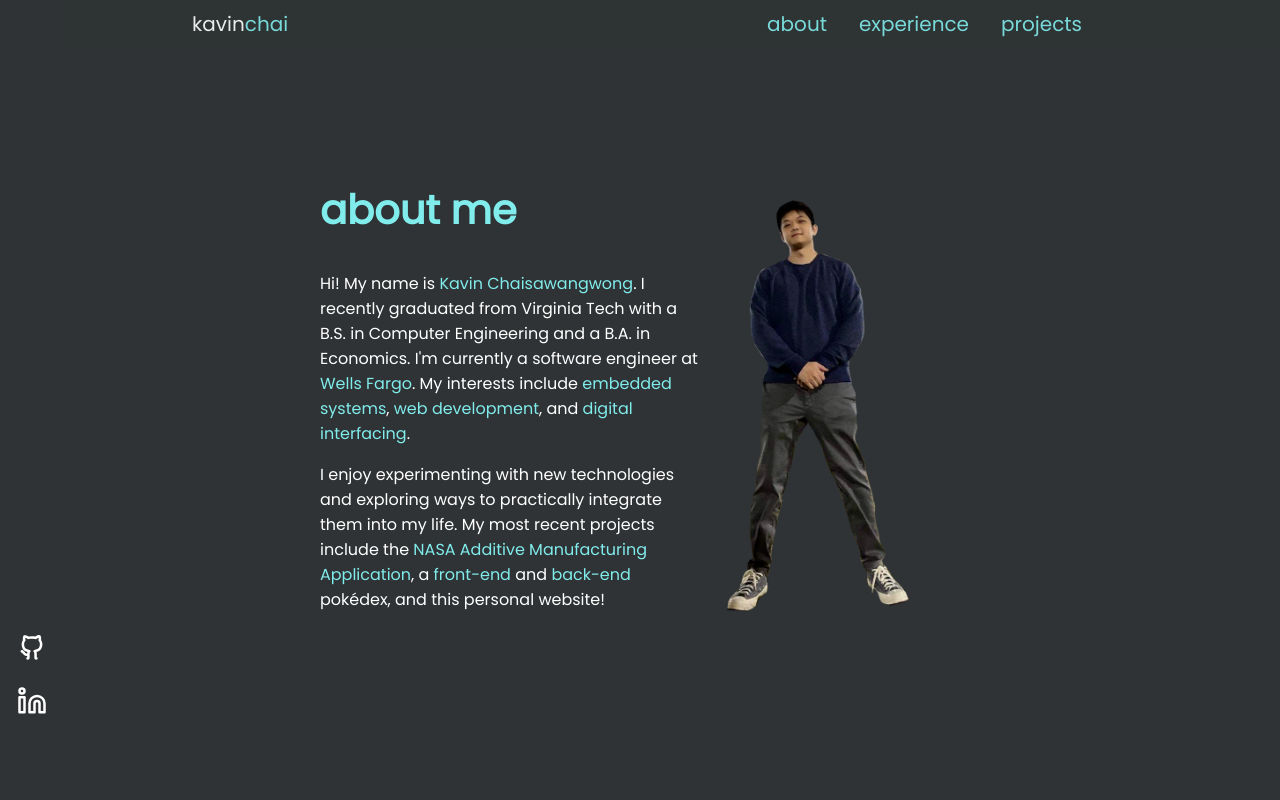
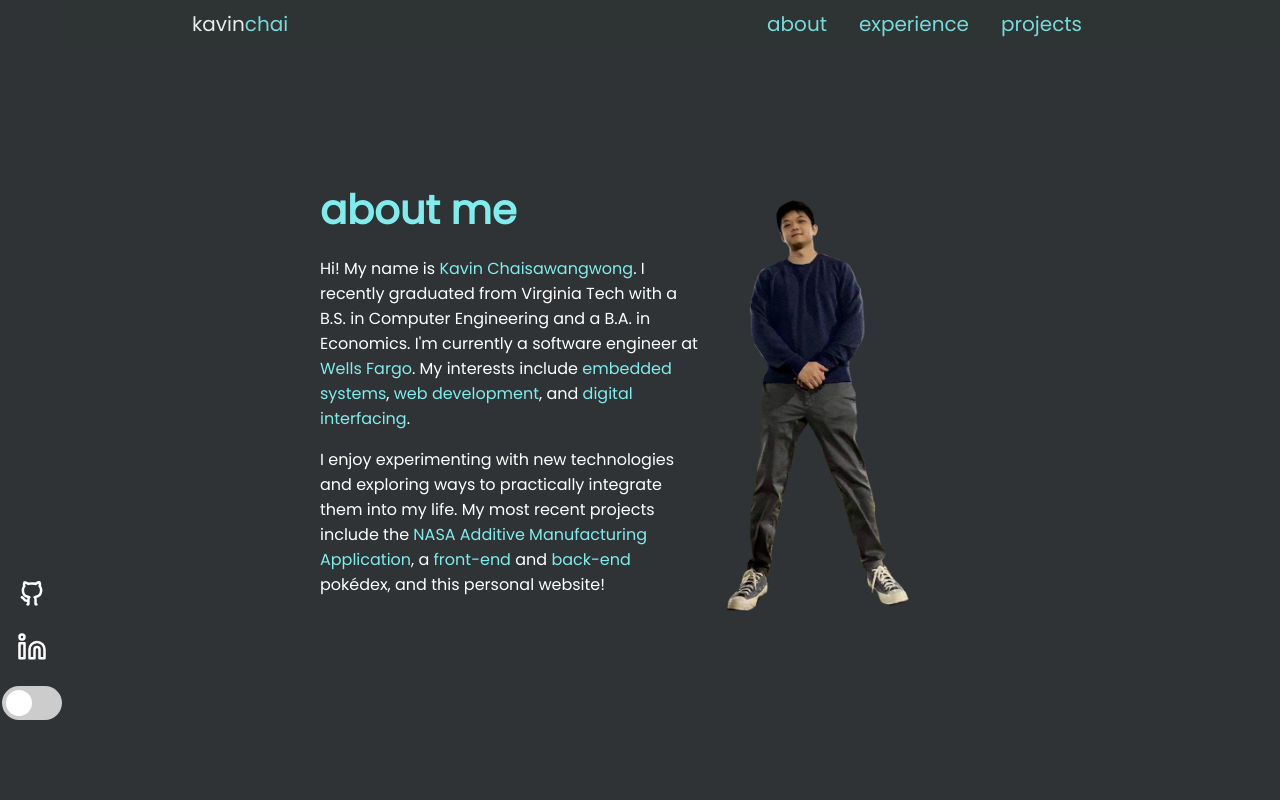
Before and after one commit to kavinchai/v2, a React (Create React App) app: page / in a window 1280 px wide. Shown: the top 800 px of the page. Built offline with nearby package versions, Linux system fonts and the light colour scheme.

Commit message:
Added light/dark useState + implemented for about me section

```diff
--- a/src/components/About.js
+++ b/src/components/About.js
@@ -2,20 +2,20 @@ import React, { useState } from "react";
 import "../css/About.css";
 import imag from "../imgs/kavinCropped.png";
 
-const About = () => {
+const About = ({mode}) => {
   const [myName, setMyName] = useState(true);
 
   return (
-    <div className="aboutComponent">
+    <div className={mode === "darkMode" ? "aboutComponent aboutDm" : "aboutComponent aboutLm"}>
       <div className="aboutContainer">
         <div className="aboutText">
-          <div className="aboutText1">about me</div>
-          <div className="aboutText2"></div>
-          <div className="aboutText3">
+          <div className={mode === "darkMode" ? "aboutTxt1 aboutTxtDm" : "aboutTxt1 aboutTxtLm"}>about me</div>
+          <div className={mode === "darkMode" ? "aboutTxt2Dm" : "aboutTxt2Lm"}>
             <p>
               Hi! My name is{" "}
               <mark
-                className="highlight nameMark"
+                className=
+                {mode === "darkMode" ? "highlightDm nameMark" : "highlightLm nameMark"}
                 onClick={() => setMyName((prev) => !prev)}
               >
                 {myName === true ? "Kavin Chaisawangwong" : "กวิน ฉายสว่างวงศ์"}
@@ -25,15 +25,15 @@ const About = () => {
               <a
                 href="https://www.wellsfargo.com/"
                 target="_blank"
-                className="aboutLink"
+                className={mode === "darkMode" ? "aboutLink aboutLinkDm" : "aboutLink aboutLinkLm"}
                 rel="noreferrer"
               >
                 Wells Fargo
               </a>
               . My interests include{" "}
-              <mark className="highlight">embedded systems</mark>,{" "}
-              <mark className="highlight">web development</mark>, and{" "}
-              <mark className="highlight">digital interfacing</mark>.
+              <mark className={mode === "darkMode" ? "highlightDm" : "highlightLm"}>embedded systems</mark>,{" "}
+              <mark className={mode === "darkMode" ? "highlightDm" : "highlightLm"}>web development</mark>, and{" "}
+              <mark className={mode === "darkMode" ? "highlightDm" : "highlightLm"}>digital interfacing</mark>.
             </p>
             <p>
               I enjoy experimenting with new technologies and exploring ways to
@@ -42,7 +42,7 @@ const About = () => {
               <a
                 href="https://github.com/kavinchai/NASA_AM_App"
                 target="_blank"
-                className="aboutLink"
+                className={mode === "darkMode" ? "aboutLink aboutLinkDm" : "aboutLink aboutLinkLm"}
                 rel="noreferrer"
               >
                 NASA Additive Manufacturing Application
@@ -51,7 +51,7 @@ const About = () => {
               <a
                 href="https://github.com/kavinchai/pokedex_frontend"
                 target="_blank"
-                className="aboutLink"
+                className={mode === "darkMode" ? "aboutLink aboutLinkDm" : "aboutLink aboutLinkLm"}
                 rel="noreferrer"
               >
                 front-end
@@ -60,7 +60,7 @@ const About = () => {
               <a
                 href="https://github.com/kavinchai/pokedex_backend"
                 target="_blank"
-                className="aboutLink"
+                className={mode === "darkMode" ? "aboutLink aboutLinkDm" : "aboutLink aboutLinkLm"}
                 rel="noreferrer"
               >
                 back-end
--- a/src/components/App.js
+++ b/src/components/App.js
@@ -1,4 +1,4 @@
-import React from "react";
+import React, {useState} from "react";
 
 import Navbar from "./Navbar";
 import SideNav from "./SideNav";
@@ -8,11 +8,13 @@ import Exp from "./Exp";
 import Project from "./Project";
 
 const App = () => {
+  const [mode, setMode] = useState("darkMode");
+
   return (
     <>
       <Navbar />
-      <SideNav />
-      <About />
+      <SideNav mode={mode} setMode={setMode}/>
+      <About mode={mode}/>
       <Tech />
       <Exp />
       <Project />
--- a/src/components/SideNav.js
+++ b/src/components/SideNav.js
@@ -3,7 +3,17 @@ import "../css/SideNav.css";
 import { RiGithubLine } from "react-icons/ri";
 import { FiLinkedin } from "react-icons/fi";
 
-const SideNav = () => {
+const SideNav = ({mode, setMode}) => {
+
+  const changemode = () => {
+    if (mode === "darkMode") {
+      setMode("lightMode");
+    }
+    else {
+      setMode("darkMode");
+    }
+  }
+
   return (
     <div className="sideNavComponent">
       <div className="sideNavContainer">
@@ -17,6 +27,10 @@ const SideNav = () => {
         >
           <FiLinkedin className="iconType2 icon" />
         </a>
+        <label class="switch">
+          <input type="checkbox" onClick={changemode}/>
+          <span class="slider round"></span>
+        </label>
       </div>
     </div>
   );
--- a/src/css/About.css
+++ b/src/css/About.css
@@ -1,8 +1,16 @@
 .aboutComponent {
-  background-color: var(--primary-bg-color);
   height: 100vh;
   width: 100vw;
   font-family: var(--heading-font);
+  transition: 0.5s;
+}
+
+.aboutDm {
+  background-color: var(--dm-primary-bg-color);
+}
+
+.aboutLm {
+  background-color: var(--lm-primary-bg-color);
 }
 
 .aboutContainer {
@@ -38,22 +46,28 @@
   height: 100%;
 }
 
-.aboutText1 {
+.aboutTxt1 {
   /* background-color: green; */
   width: 100%;
   height: auto;
-  color: var(--primary-txt-color);
   font-size: var(--heading1);
   font-weight: bold;
 }
 
-.aboutText2 {
-  padding-top: 15px;
-  color: var(--secondary-txt-color);
+.aboutTxtDm{
+  color: var(--dm-secondary-txt-color);
 }
 
-.aboutText3 {
-  color: var(--secondary-txt-color);
+.aboutTxtLm{
+  color: var(--lm-secondary-txt-color);
+}
+
+.aboutTxt2Dm {
+  color: var(--dm-primary-txt-color);
+}
+
+.aboutTxt2Lm {
+  color: var(--lm-primary-txt-color);
 }
 
 .nameMark:hover {
@@ -61,18 +75,38 @@
   user-select: none;
 }
 
-.highlight {
+.highlightDm {
   background: transparent;
-  color: var(--primary-txt-color);
+  color: var(--dm-secondary-txt-color);
+}
+
+.highlightLm {
+  background: transparent;
+  color: var(--lm-secondary-txt-color);
 }
 
 .aboutLink {
-  color: var(--primary-txt-color);
-  text-decoration: underline 0.15em var(--primary-bg-color);
   transition: text-decoration-color 300ms;
 }
 
 .aboutLink:hover {
-  text-decoration-color: var(--primary-txt-color);
   cursor: pointer;
 }
+
+.aboutLinkDm {
+  color: var(--dm-secondary-txt-color);
+  text-decoration: underline 0.15em var(--dm-primary-bg-color);
+}
+
+.aboutLinkDm:hover {
+  text-decoration-color: var(--dm-secondary-txt-color);
+}
+
+.aboutLinkLm {
+  color: var(--lm-secondary-txt-color);
+  text-decoration: underline 0.15em var(--lm-primary-bg-color);
+}
+
+.aboutLinkLm:hover {
+  text-decoration-color: var(--lm-secondary-txt-color);
+}
--- a/src/css/Project.css
+++ b/src/css/Project.css
@@ -1,5 +1,5 @@
 .projectComponent {
-  background-color: var(--primary-bg-color);
+  background-color: var(--dm-primary-bg-color);
   height: 100vh;
   width: 100vw;
 }
@@ -39,7 +39,7 @@
 }
 
 .projText1 {
-  color: var(--primary-txt-color);
+  color: var(--dm-secondary-txt-color);
   font-family: var(--heading-font);
   font-size: var(--heading1);
   font-weight: bold;
@@ -47,7 +47,7 @@
 }
 
 .projText2 {
-  color: var(--secondary-txt-color);
+  color: var(--dm-primary-txt-color);
   font-family: var(--heading-font);
   font-size: var(--heading2);
   font-weight: bold;
--- a/src/css/ProjectCard.css
+++ b/src/css/ProjectCard.css
@@ -1,5 +1,5 @@
 .projCardComponent {
-  background-color: var(--secondary-bg-color);
+  background-color: var(--dm-secondary-bg-color);
 
   height: 315px;
   width: 275px;
@@ -19,7 +19,7 @@
   right: 0;
   width: 0;
   height: 0;
-  border-top: 60px solid var(--primary-bg-color);
+  border-top: 60px solid var(--dm-primary-bg-color);
   border-left: 60px solid transparent;
   animation: gradient 4s infinite alternate linear;
 }
@@ -96,7 +96,7 @@
 .projDesc {
   font-family: var(--normal-font);
   font-size: 13px;
-  color: var(--secondary-txt-color);
+  color: var(--dm-primary-txt-color);
   position: relative;
   top: 20px;
 }
--- a/src/css/SideNav.css
+++ b/src/css/SideNav.css
@@ -1,6 +1,6 @@
 .sideNavComponent {
   /* background-color: red; */
-  background-color: var(--primary-bg-color);
+  background-color: var(--dm-primary-bg-color);
 
   position: absolute;
   z-index: 2;
@@ -29,22 +29,22 @@
 
 .iconType1 {
   font-size: 30px;
-  fill: var(--secondary-txt-color);
+  fill: var(--dm-primary-txt-color);
 }
 
 .iconType1:hover {
-  fill: var(--primary-txt-color);
+  fill: var(--dm-secondary-txt-color);
   cursor: pointer;
 }
 
 .iconType2 {
   font-size: 30px;
-  color: var(--secondary-txt-color);
+  color: var(--dm-primary-txt-color);
   fill: transparent;
 }
 
 .iconType2:hover {
-  color: var(--primary-txt-color);
+  color: var(--dm-secondary-txt-color);
   cursor: pointer;
 }
 
@@ -56,3 +56,63 @@
   background-color: transparent;
   border: none;
 }
+
+.switch {
+  position: relative;
+  display: inline-block;
+  width: 60px;
+  height: 34px;
+}
+
+.switch input {
+  opacity: 0;
+  width: 0;
+  height: 0;
+}
+
+.slider {
+  position: absolute;
+  cursor: pointer;
+  top: 0;
+  left: 0;
+  right: 0;
+  bottom: 0;
+  background-color: #ccc;
+  -webkit-transition: .4s;
+  transition: .4s;
+}
+
+.slider:before {
+  position: absolute;
+  content: "";
+  height: 26px;
+  width: 26px;
+  left: 4px;
+  bottom: 4px;
+  background-color: white;
+  -webkit-transition: .4s;
+  transition: .4s;
+}
+
+input:checked + .slider {
+  background-color: #2196F3;
+}
+
+input:focus + .slider {
+  box-shadow: 0 0 1px #2196F3;
+}
+
+input:checked + .slider:before {
+  -webkit-transform: translateX(26px);
+  -ms-transform: translateX(26px);
+  transform: translateX(26px);
+}
+
+/* Rounded sliders */
+.slider.round {
+  border-radius: 34px;
+}
+
+.slider.round:before {
+  border-radius: 50%;
+}
--- a/src/css/Tech.css
+++ b/src/css/Tech.css
@@ -1,5 +1,5 @@
 .techComponent {
-  background: var(--primary-bg-color);
+  background: var(--dm-primary-bg-color);
   height: 40%;
   width: 100vw;
 }
@@ -20,7 +20,7 @@
   /* background-color: blue; */
   width: 100%;
 
-  color: var(--primary-txt-color);
+  color: var(--dm-secondary-txt-color);
   font-family: var(--heading-font);
   font-size: var(--heading1);
   font-weight: bold;
@@ -31,7 +31,7 @@
   /* background-color: green; */
   width: 100%;
   height: auto;
-  color: var(--secondary-txt-color);
+  color: var(--dm-primary-txt-color);
   font-size: var(--heading2);
   text-align: right;
 
```
Also changed, not shown: src/css/Exp.css (+6 -6 lines), src/css/ExpDesc.css (+5 -5 lines), src/css/Navbar.css (+5 -5 lines), src/index.css (+11 -5 lines).
